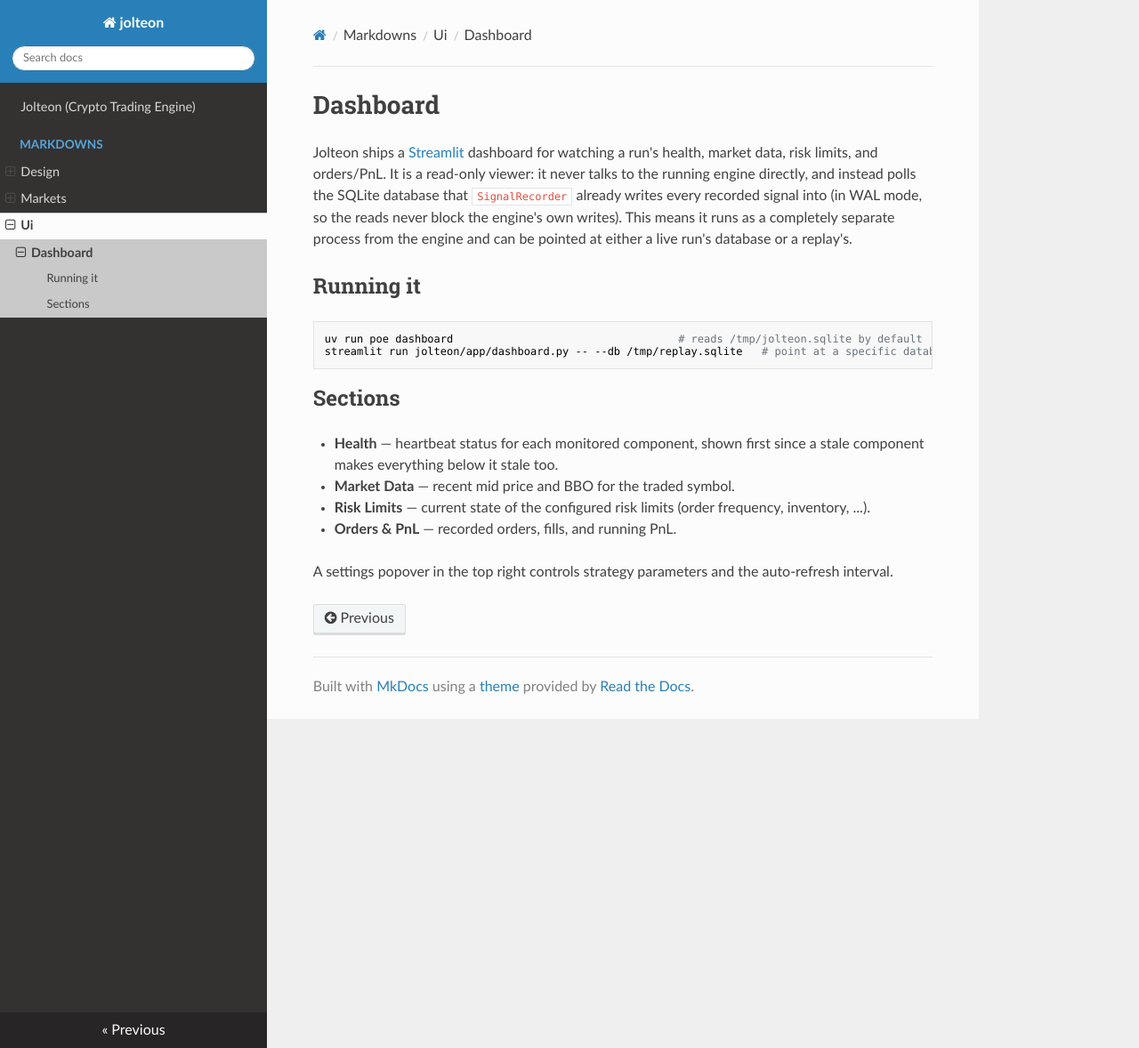
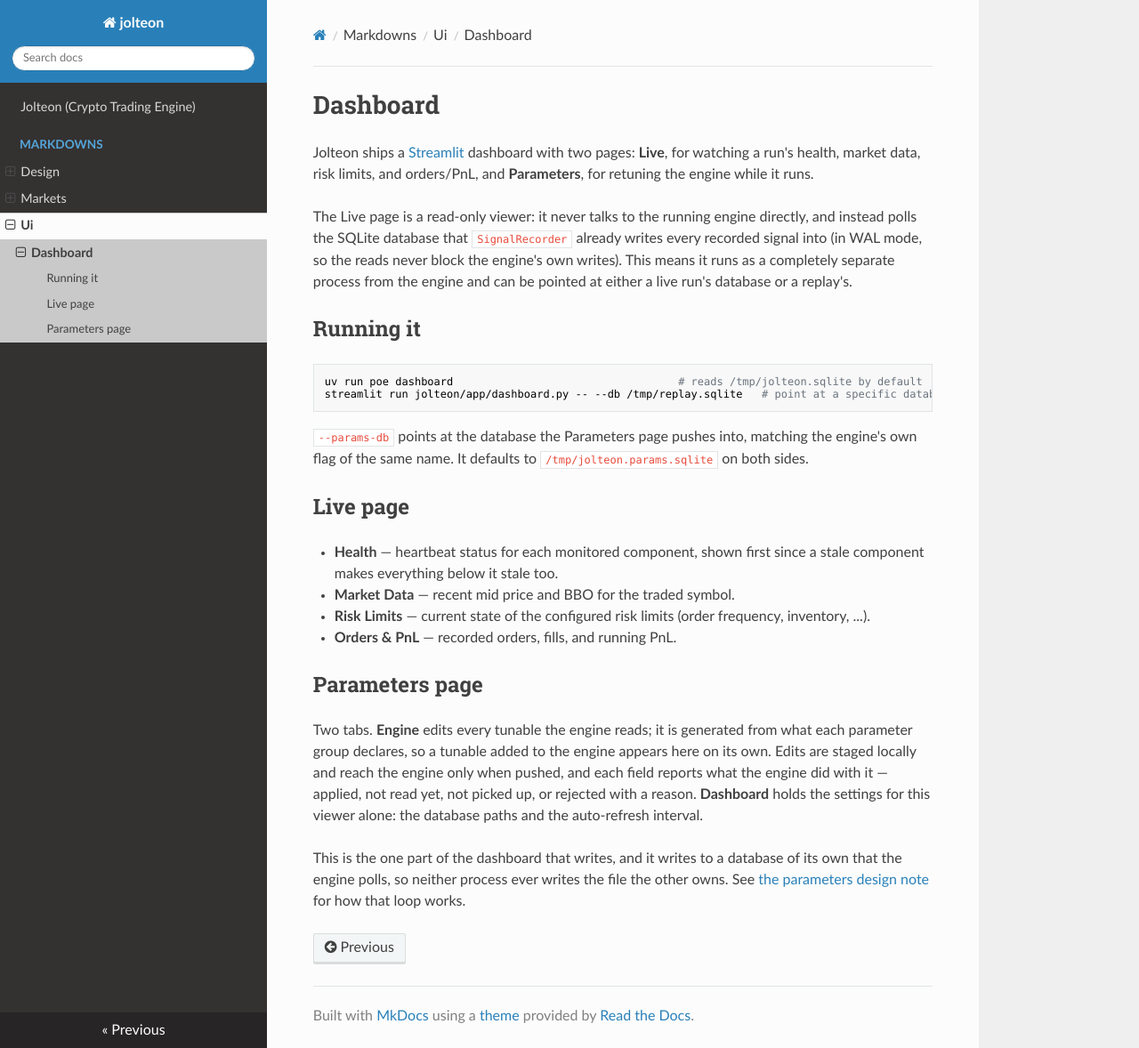
Before and after one commit to zhanghaowx/crypto-trading-engine, an MkDocs documentation site: the page built from docs/markdowns/ui/dashboard.md, in a window 1280 px wide and 1178 px high. Shown: the whole window at 89% size. Built offline with MkDocs 1.6.1, drawn with Linux system fonts in a browser that asks for light colours; nearby versions of some CDN libraries.

Commit message:
docs(parameters): describe how a tunable is declared and pushed
Adds a design note covering the declaration format, how the two
processes meet in a single-writer file each, why data_version is only an
optimisation, how a refused push is answered, and how observation
answers whether a change was picked up without anything declaring it.

Brings the stale claims into line: the dashboard doc described a settings
popover that controlled strategy parameters and never did, known-issues
described the defaults as the only values the engine could hold, and the
CLI's own help pointed at IParameterService by name.

Co-Authored-By: Claude Opus 5 <noreply@anthropic.com>

````diff
--- a/docs/markdowns/ui/dashboard.md
+++ b/docs/markdowns/ui/dashboard.md
@@ -1,11 +1,13 @@
 # Dashboard
 
-Jolteon ships a [Streamlit](https://streamlit.io/) dashboard for watching a run's health, market
-data, risk limits, and orders/PnL. It is a read-only viewer: it never talks to the running engine
-directly, and instead polls the SQLite database that `SignalRecorder` already writes every recorded
-signal into (in WAL mode, so the reads never block the engine's own writes). This means it runs as a
-completely separate process from the engine and can be pointed at either a live run's database or a
-replay's.
+Jolteon ships a [Streamlit](https://streamlit.io/) dashboard with two pages: **Live**, for watching
+a run's health, market data, risk limits, and orders/PnL, and **Parameters**, for retuning the
+engine while it runs.
+
+The Live page is a read-only viewer: it never talks to the running engine directly, and instead
+polls the SQLite database that `SignalRecorder` already writes every recorded signal into (in WAL
+mode, so the reads never block the engine's own writes). This means it runs as a completely separate
+process from the engine and can be pointed at either a live run's database or a replay's.
 
 ## Running it
 
@@ -14,7 +16,10 @@ uv run poe dashboard                                   # reads /tmp/jolteon.sqli
 streamlit run jolteon/app/dashboard.py -- --db /tmp/replay.sqlite   # point at a specific database
 ```
 
-## Sections
+`--params-db` points at the database the Parameters page pushes into, matching the engine's own
+flag of the same name. It defaults to `/tmp/jolteon.params.sqlite` on both sides.
+
+## Live page
 
 * **Health** — heartbeat status for each monitored component, shown first since a stale component
   makes everything below it stale too.
@@ -22,4 +27,14 @@ streamlit run jolteon/app/dashboard.py -- --db /tmp/replay.sqlite   # point at a
 * **Risk Limits** — current state of the configured risk limits (order frequency, inventory, ...).
 * **Orders & PnL** — recorded orders, fills, and running PnL.
 
-A settings popover in the top right controls strategy parameters and the auto-refresh interval.
+## Parameters page
+
+Two tabs. **Engine** edits every tunable the engine reads; it is generated from what each parameter
+group declares, so a tunable added to the engine appears here on its own. Edits are staged locally
+and reach the engine only when pushed, and each field reports what the engine did with it — applied,
+not read yet, not picked up, or rejected with a reason. **Dashboard** holds the settings for this
+viewer alone: the database paths and the auto-refresh interval.
+
+This is the one part of the dashboard that writes, and it writes to a database of its own that the
+engine polls, so neither process ever writes the file the other owns. See
+[the parameters design note](../design/parameters.md) for how that loop works.
````
Also changed, not shown: docs/markdowns/design/known-issues.md (+14 -9 lines), docs/markdowns/design/parameters.md (added, +155 -0 lines), 1 other file.
